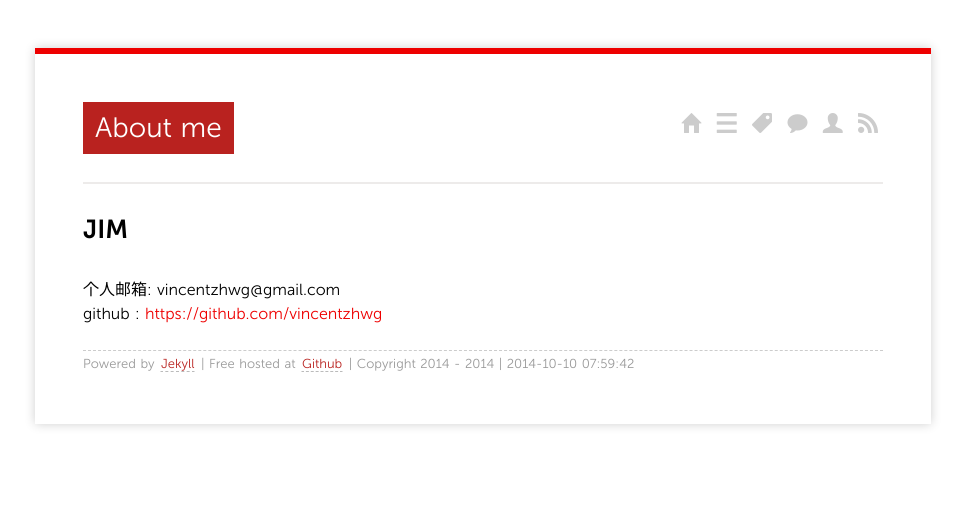
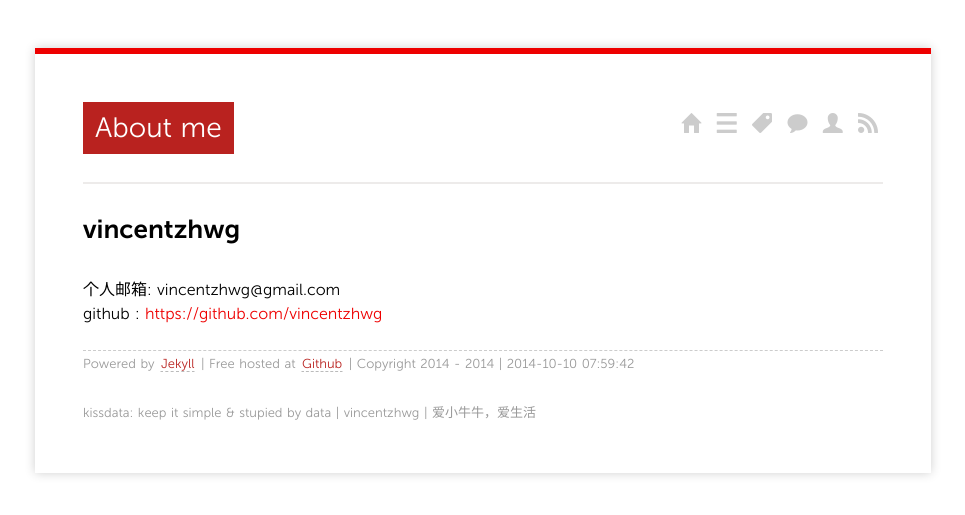
Before and after one commit to vincentzhwg/vincentzhwg.github.io, a Jekyll site: the page built from about/index.md, in a window 1280 px wide. Shown: the top 515 px of the page, without its empty margins (157-1122 px from the left). Built offline with Jekyll 4.4.1, drawn with Linux system fonts in a browser that asks for light colours; nearby versions of some CDN libraries; Markdown is read by kramdown in place of the engine named in the settings; comment, search, counter and statistics services are not loaded.

Commit message:
update footer and about

```diff
--- a/_layouts/default.html
+++ b/_layouts/default.html
@@ -51,6 +51,7 @@
     <footer>
         <p><small>Powered by <a href="https://github.com/mojombo/jekyll">Jekyll</a> | Free hosted at <a href="https://github.com/vincentzhwg">Github</a> | Copyright 2014 - {{site.time | date:"%Y"}}
 		| <span class="label label-info">{{site.time | date:"%Y-%m-%d %H:%M:%S"}}</span></small></p>
+		<p><small>kissdata: keep it simple & stupied by data | vincentzhwg | 爱小牛牛，爱生活</small></p>
     </footer>
 
     </div>
--- a/about/index.md
+++ b/about/index.md
@@ -4,7 +4,7 @@ layout: page
 comments: yes
 ---
 
-##JIM
+##vincentzhwg
 
 个人邮箱:	vincentzhwg@gmail.com
 github : [https://github.com/vincentzhwg](https://github.com/vincentzhwg)
```
